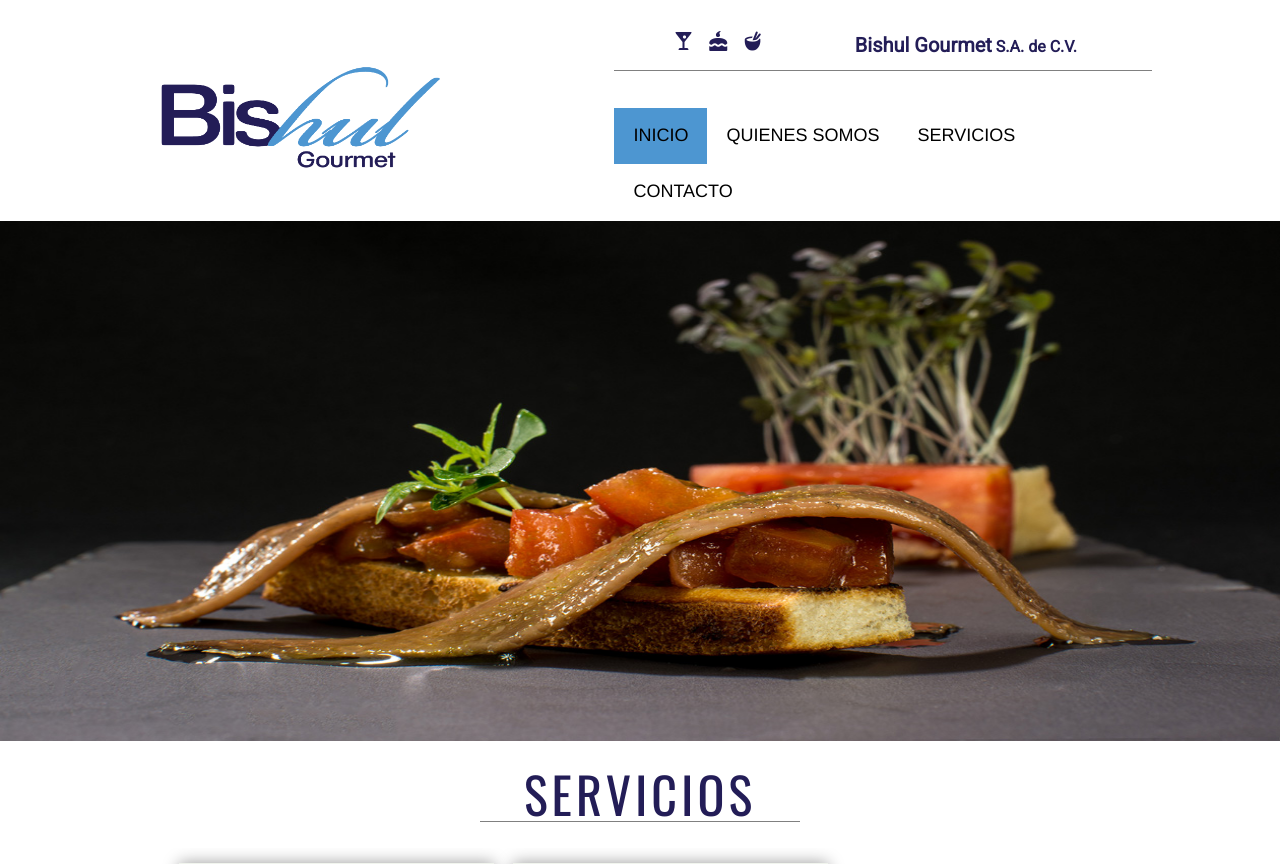
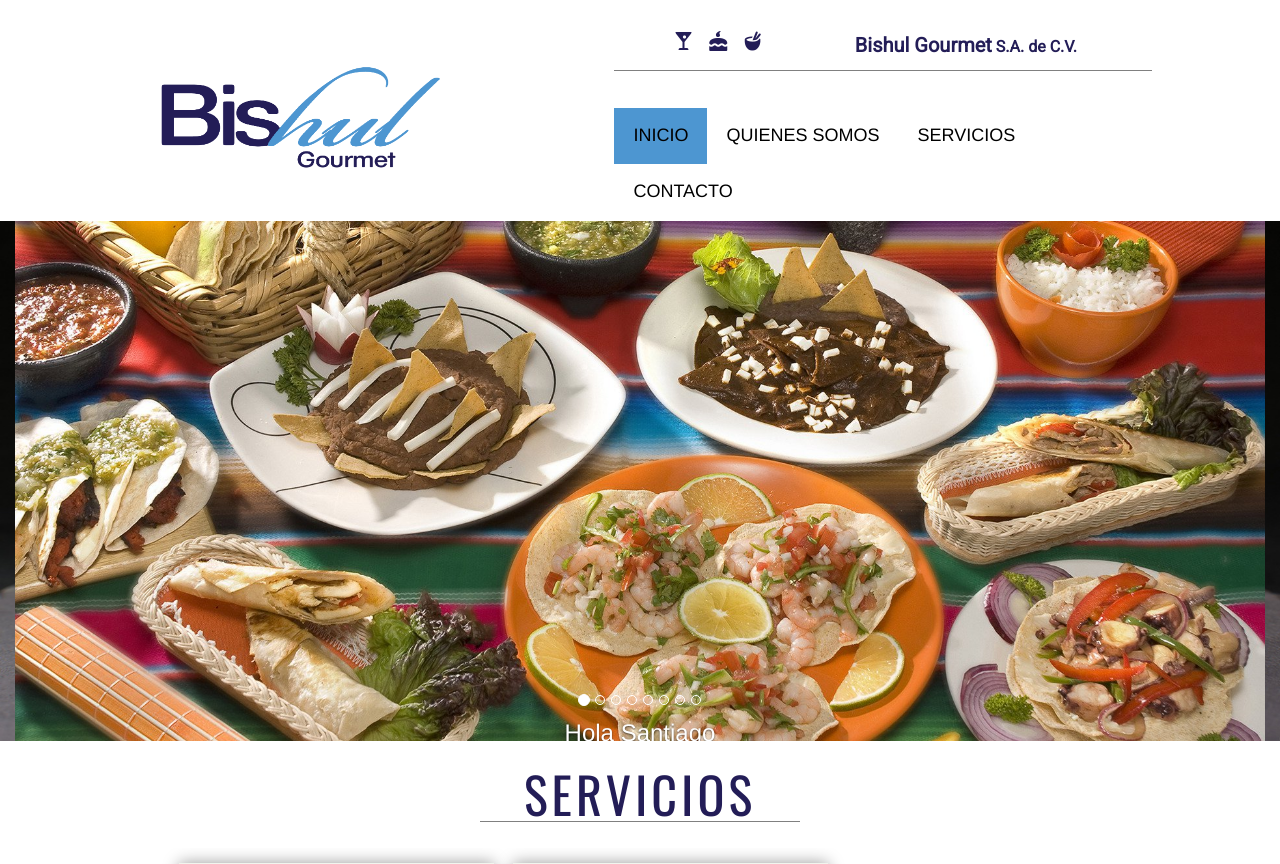
Before and after one commit to esteban1234/bishul, a PHP site: page / in a window 1280 px wide. Shown: the part 28-892 px from the top of the page. Run offline with PHP 8.4, Linux system fonts and the light colour scheme; some web fonts are replaced.

Commit message:
Agregando slider

```diff
--- a/index.php
+++ b/index.php
@@ -21,7 +21,88 @@
 
 <?php include 'vistas/menu.php' ?>
 
-<article class="slide"></article>
+<article class="slide">
+	<div class="container-fluid">
+		<!-- <h3>TOP MUSIC</h3> -->
+			<div class="row">
+				<div class="col-xs-12">
+						<div id="carousel-ejemplo" class="carousel slide" data-ride="carousel">
+							<ol class="carousel-indicators">
+								<li data-target="#carousel-ejemplo" data-slide-to="0" class="active"></li>
+								<li data-target="#carousel-ejemplo" data-slide-to="1"></li>
+								<li data-target="#carousel-ejemplo" data-slide-to="2"></li>
+								<li data-target="#carousel-ejemplo" data-slide-to="3"></li>
+								<li data-target="#carousel-ejemplo" data-slide-to="4"></li>
+								<li data-target="#carousel-ejemplo" data-slide-to="5"></li>
+								<li data-target="#carousel-ejemplo" data-slide-to="6"></li>
+								<li data-target="#carousel-ejemplo" data-slide-to="7"></li>
+							</ol>
+
+							<div class="carousel-inner" role="listbox">
+								<div class="item active">
+									<img src="img/carousel/img-1.jpg" alt="">
+									<div class="carousel-caption">
+											<h3>Hola Santiago</h3>
+									</div>
+								</div>
+
+								<div class="item">
+									<img src="img/carousel/img-2.jpg" alt="">
+									<div class="carousel-caption">
+											<h3>Hola ADRIAN</h3>
+									</div>
+								</div>
+
+								<div class="item">
+									<img src="img/carousel/img-3.jpg" alt="">
+									<div class="carousel-caption">
+											<h3>Hola ALONZO</h3>
+									</div>
+								</div>
+
+								<div class="item">
+									<img src="img/carousel/img-4.jpg" alt="">
+									<div class="carousel-caption">
+											<h3>Hola MIGUEL</h3>
+									</div>
+								</div>
+
+								<div class="item">
+									<img src="img/carousel/img-5.jpg" alt="">
+									<div class="carousel-caption">
+											<h3>Hola PEDRO</h3>
+									</div>
+								</div>
+
+								<div class="item">
+									<img src="img/carousel/img-6.jpg" alt="">
+									<div class="carousel-caption">
+											<h3>Hola MARGARITA</h3>
+									</div>
+								</div>
+
+								<div class="item">
+									<img src="img/carousel/img-7.jpg" alt="">
+									<div class="carousel-caption">
+											<h3>Hola Santiago</h3>
+									</div>
+								</div>
+
+								<div class="item">
+									<img src="img/carousel/img-8.jpg" alt="">
+									<div class="carousel-caption">
+											<h3>Hola Santiago</h3>
+									</div>
+								</div>
+							</div>  <!-- CIERRA carousel-inner-->
+						</div>
+
+
+				</div> <!--CIERRA COL-XS-8-->
+
+			</div> <!--CIERRA ROW-->
+	</div>
+</article>
 
 <article class="contenser">
 	<h1 class="h1">SERVICIOS</h1>
```
Also changed, not shown: img/carousel/img-1.jpg (added), img/carousel/img-2.jpg (added), img/carousel/img-3.jpg (added), img/carousel/img-4.jpg (added), img/carousel/img-5.jpg (added), img/carousel/img-6.jpg (added), img/carousel/img-7.jpg (added), img/carousel/img-8.jpg (added).
